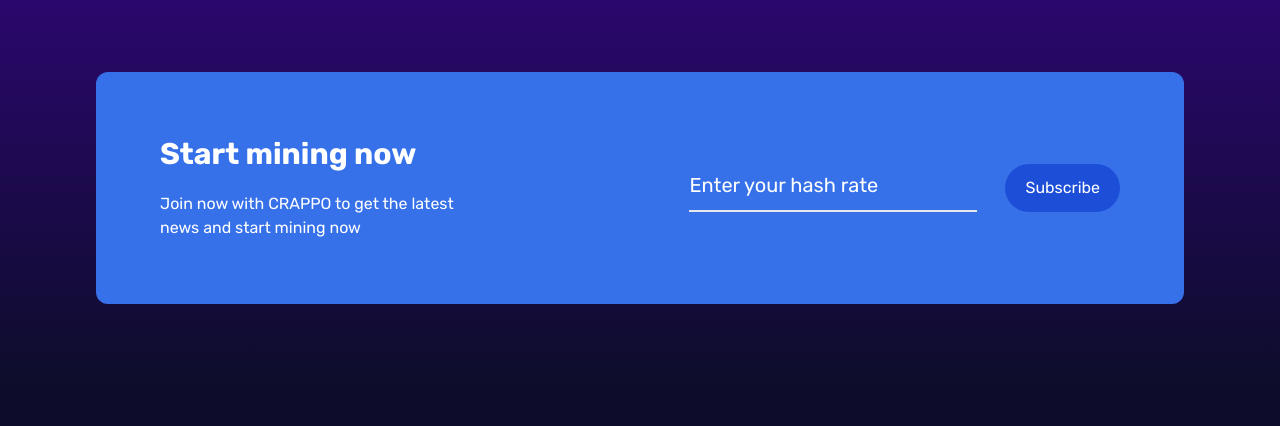
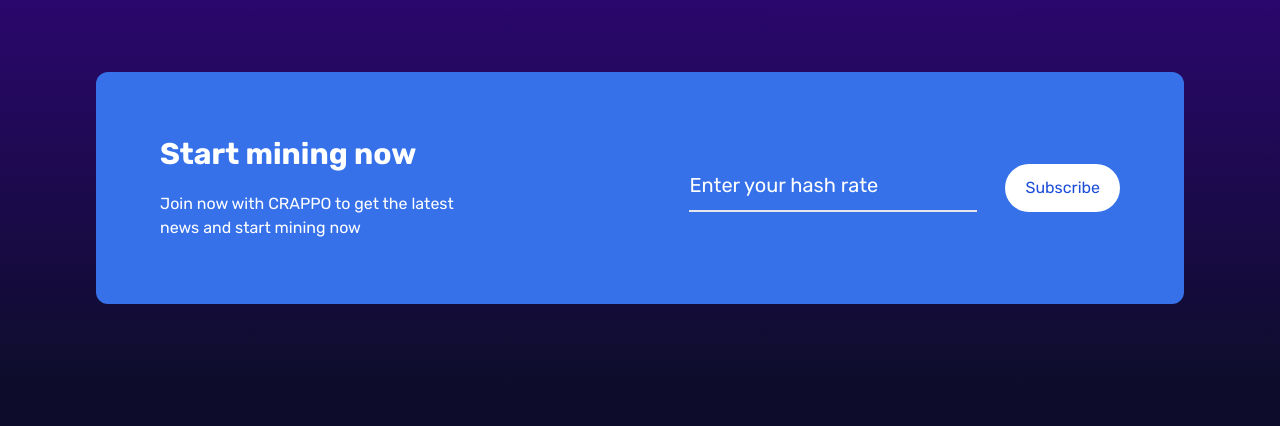
Before and after one commit to DeeBabaTech/crappo-chalenge, a React app: page / in a window 1280 px wide. Shown: the part 4264-4690 px from the top of the page. Built offline with nearby package versions, Linux system fonts and the light colour scheme.

Commit message:
modified:   public/index.html 	modified:   src/components/body.js

```diff
--- a/public/index.html
+++ b/public/index.html
@@ -31,7 +31,7 @@
       work correctly both with client-side routing and a non-root public URL.
       Learn how to configure a non-root public URL by running `npm run build`.
     -->
-    <title>E-Commerce Website</title>
+    <title>Crappo Website</title>
   </head>
   <body>
     <noscript>You need to enable JavaScript to run this app.</noscript>
--- a/src/components/body.js
+++ b/src/components/body.js
@@ -189,7 +189,7 @@
                     </div>
                     <div className='lg:flex mt-5 lg:mt-0'>
                         <input type='text' placeholder='Enter your hash rate' className='border-b-2 lg:w-72 mb-5 lg:mb-0 w-[100%] bg-inherit outline-none py-1 placeholder:text-white mr-7 lg:placeholder:text-xl'/>
-                        <div className='px-5 py-3 rounded-full m-auto text-white bg-blue-700 w-fit flex items-center'> Subscribe </div>
+                        <div className='px-5 py-3 rounded-full m-auto text-blue-700 bg-white w-fit flex items-center'> Subscribe </div>
                     </div>
                 </div>
             </div>
```
